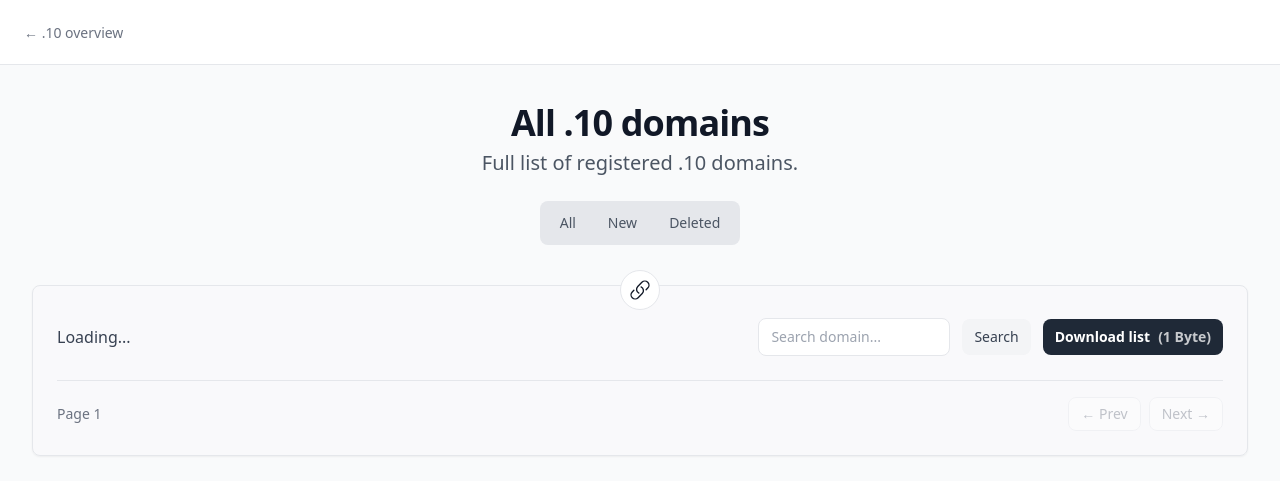
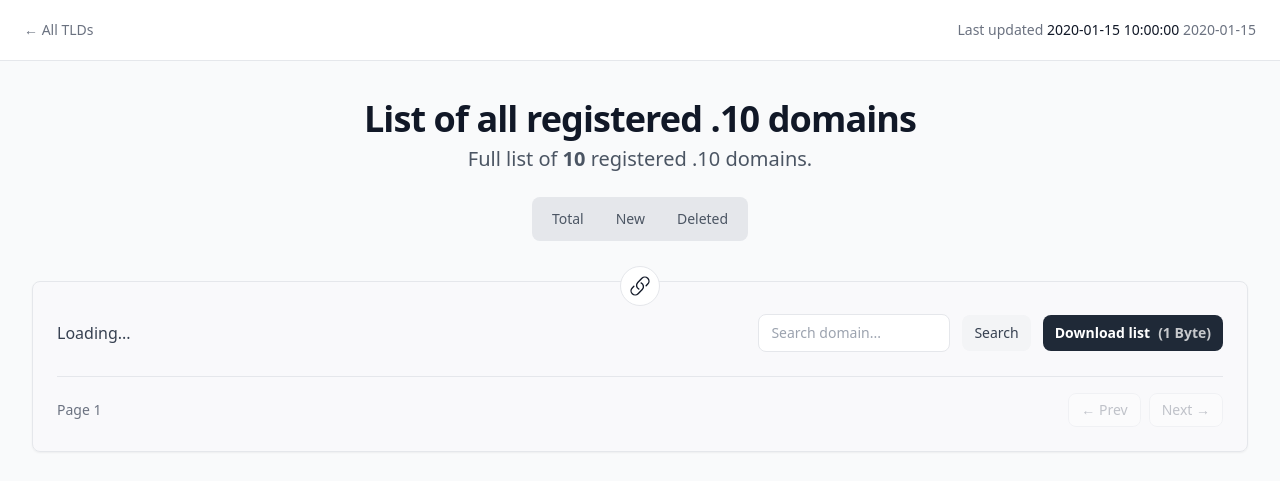
Before and after one commit to stefanpejcic/domain-lists, a Flask app: template templates/tld_browse.html in a window 1280 px wide. Shown: the top 481 px of the page. Run offline with Flask 3, Linux system fonts and the light colour scheme; the template is opened without the code that fills it: most values are stand-ins (such as "Sample title", 1, 10 or a date in 2020); some libraries are stand-ins or nearby versions.

Commit message:
Update tld_browse.html

```diff
--- a/templates/tld_browse.html
+++ b/templates/tld_browse.html
@@ -22,13 +22,19 @@
 <div class="min-h-screen">
 
     <header class="border-b bg-white">
-        <div class="mx-auto max-w-7xl px-6 py-5">
+        <div class="mx-auto max-w-7xl px-6 py-5 flex items-end justify-between">
 
               <a href="{{ url_for('tld_detail', tld=data.tld) }}"
                 class="text-sm text-gray-500 hover:text-gray-900"
             >
-                ← .{{ data.tld }} overview
+                ← All TLDs
             </a>
+
+                <div class="text-right text-sm text-gray-500">
+                    Last updated <span class="font-medium text-gray-900">{{ data.last_updated }}</span> <span>{{ data.timezone }}</span>
+                </div>
+
+
         </div>
     </header>
 
@@ -89,20 +95,20 @@
         <div class="max-w-2xl mx-auto text-center mb-10">
             <h1 class="mx-auto text-3xl font-bold text-gray-900 sm:text-4xl sm:leading-none sm:tracking-tight">
                 {% if kind == 'new' %}
-                Newly registered .{{ data.tld }} domains
+                List of newly registered .{{ data.tld }} domains
                 {% elif kind == 'deleted' %}
-                Deleted .{{ data.tld }} domains
+                List of deleted .{{ data.tld }} domains
                 {% else %}
-                All .{{ data.tld }} domains
+                List of all registered .{{ data.tld }} domains
                 {% endif %}
             </h1>
             <p class="mt-2 text-xl text-gray-600">
                 {% if kind == 'new' %}
-                Domains newly registered in the last 24h.
+                <span class="font-bold text-emerald-600">+{{ "{:,}".format(data.new) }}</span> .{{ data.tld }} domains newly registered in the last 24h.
                 {% elif kind == 'deleted' %}
-                Domains deleted in the last 24h.
+                <span class="font-bold text-red-600">-{{ "{:,}".format(data.deleted) }}</span> .{{ data.tld }} domains deleted in the last 24h.
                 {% else %}
-                Full list of registered .{{ data.tld }} domains.
+                Full list of <span class="font-bold">{{ "{:,}".format(data.domains) }}</span> registered .{{ data.tld }} domains.
                 {% endif %}
             </p>
 
@@ -110,7 +116,7 @@
 
                     <a href="{{ url_for('tld_browse_page', tld=data.tld, slug='all') }}"
                     class="px-4 py-2 text-sm font-medium rounded-md {{ 'bg-white shadow text-gray-900' if kind == 'domains' else 'text-gray-600 hover:text-gray-900' }}"
-                >All</a>
+                >Total</a>
 
                     <a href="{{ url_for('tld_browse_page', tld=data.tld, slug='new') }}"
                     class="px-4 py-2 text-sm font-medium rounded-md {{ 'bg-white shadow text-gray-900' if kind == 'new' else 'text-gray-600 hover:text-gray-900' }}"
```
